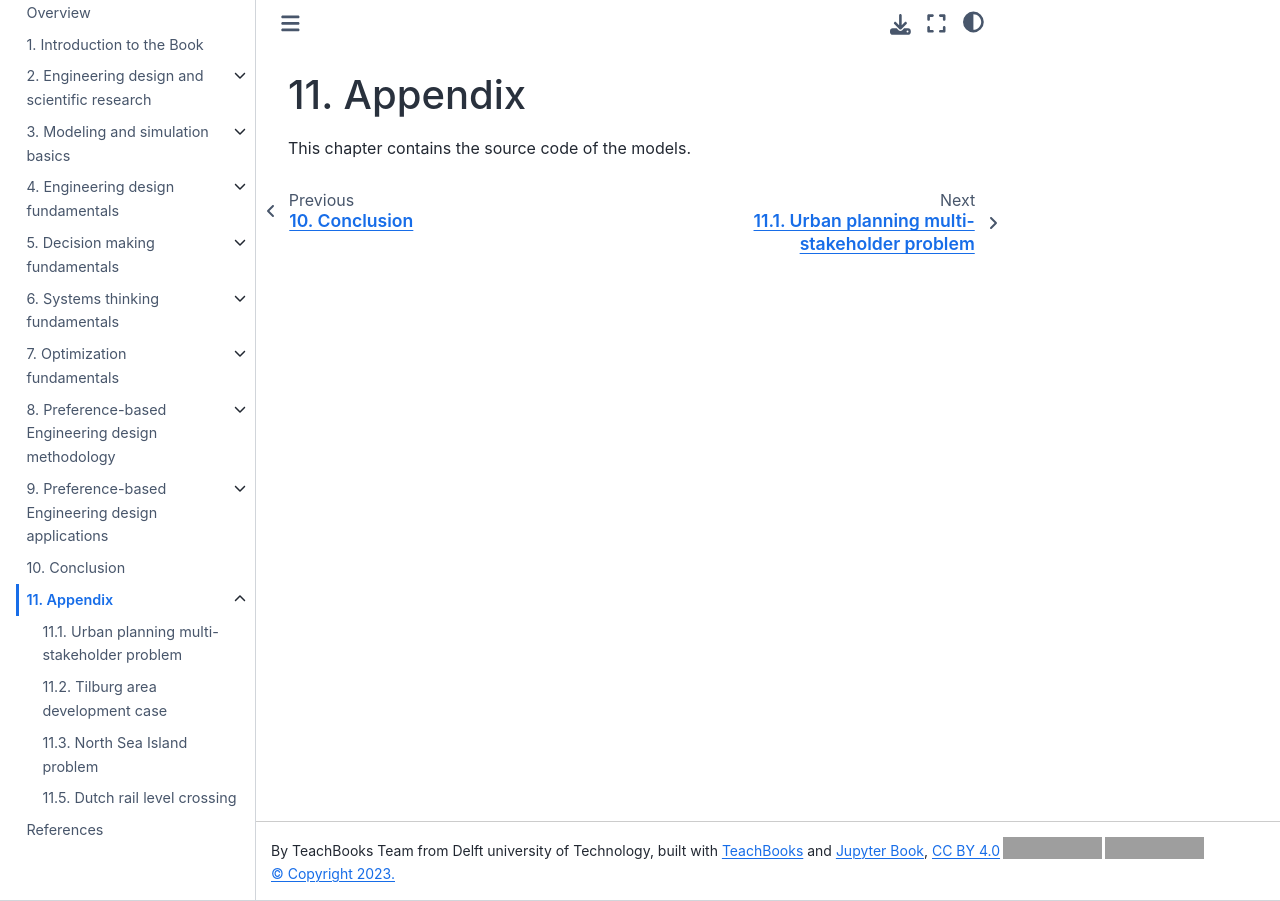
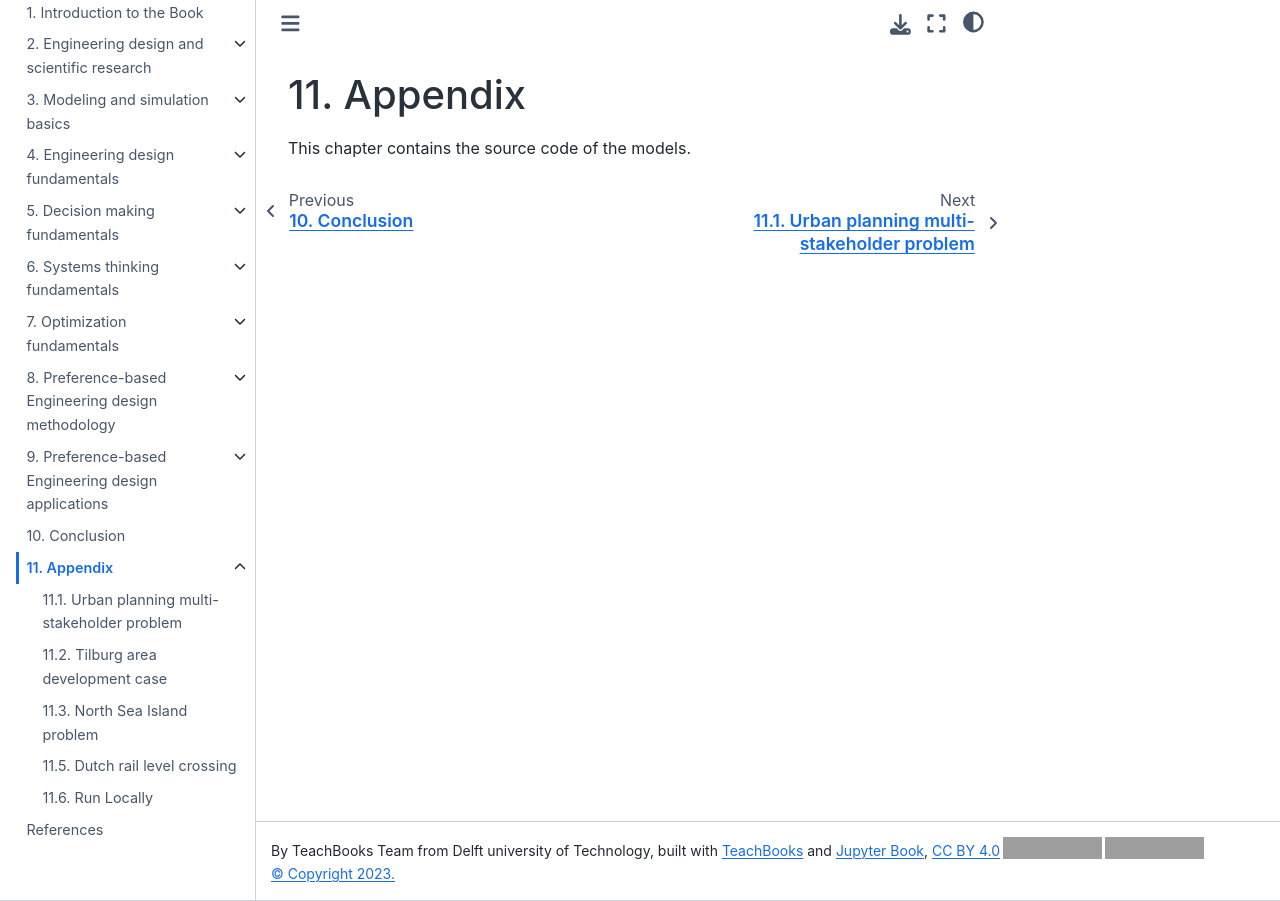
Before and after one commit to TeachBooks/systems-engineering-design, a Jupyter Book: the page built from book/chapters/chapter_11.md, in a window 1280 px wide. Built offline with Jupyter Book 1.0.4 settings and Sphinx 7.4.7 and the Sphinx Book theme 1.1.4, drawn with Linux system fonts in a browser that asks for light colours; pages that are not in the unit, such as notebooks, are missing from menus; comment, search, counter and statistics services are not loaded; grey boxes are pictures that could not be loaded.

Commit message:
Update_toc.yml_chapter_11

```diff
--- a/book/_toc.yml
+++ b/book/_toc.yml
@@ -63,6 +63,7 @@
       - file: chapters/chapter_11_3.ipynb
       - file: chapters/chapter_11_4.ipynb
       - file: chapters/chapter_11_5.ipynb
+      - file: chapters/chapter_11_6.ipynb
 # END REMOVE-FROM-PUBLISH
     - file: references.md
     - file: credits.md
```
